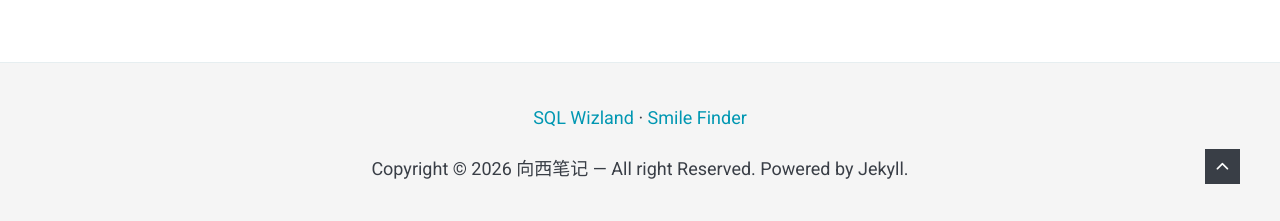
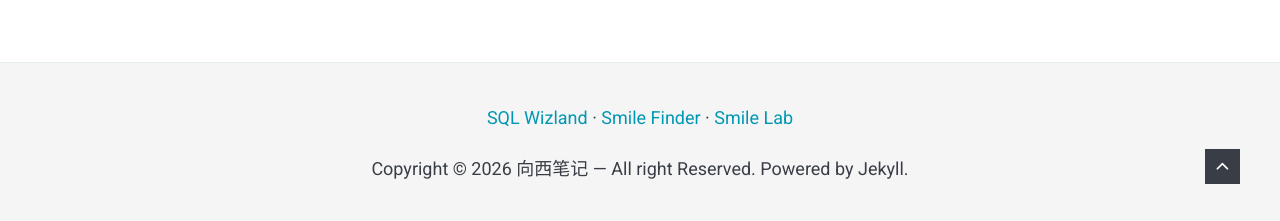
Before and after one commit to xiangxinotes/xiangxinotes.github.io, a Jekyll site: the page built from index.html, in a window 1280 px wide and 900 px high, scrolled down 3376 px. Shown: the part 676-897 px from the top of the window. Built offline with Jekyll 4.4.1, drawn with Linux system fonts in a browser that asks for light colours; nearby versions of some CDN libraries; the list of posts is cut into pages by our own code.

Commit message:
add work: smile lab

```diff
--- a/_data/settings.yml
+++ b/_data/settings.yml
@@ -33,6 +33,8 @@ works:
     url: /sql-wizland
   - name: Smile Finder
     url: /smile-finder
+  - name: Smile Lab
+    url: https://smile-lab-pro.netlify.app/
 
 #-------------------------------
 # Comment Section (Disqus)
```
